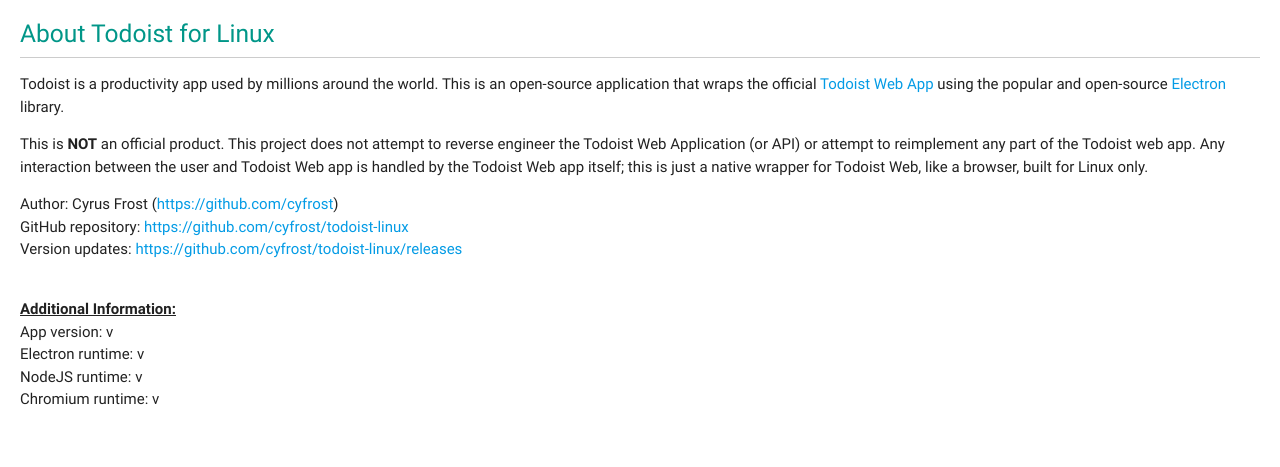
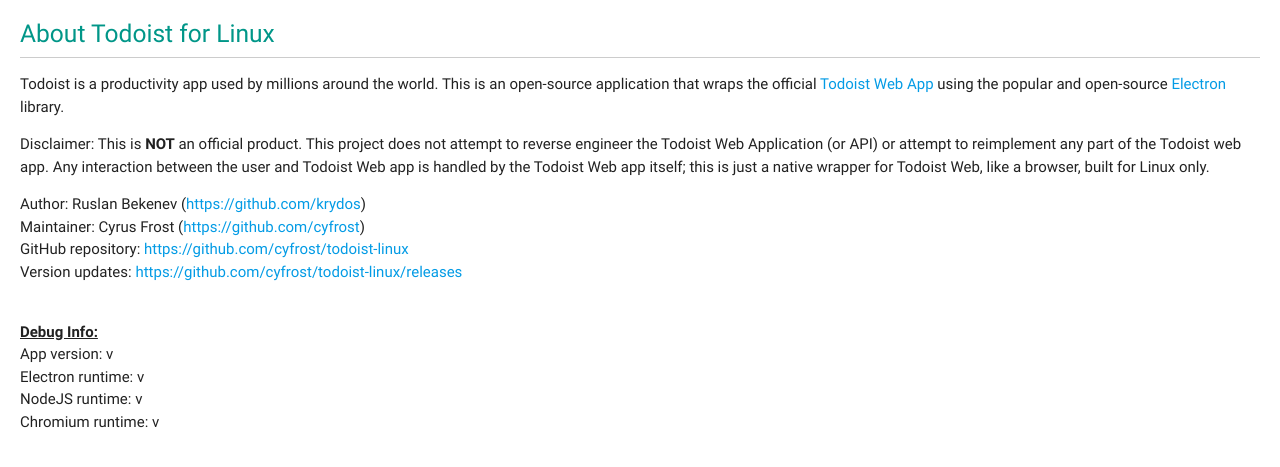
Before and after one commit to cyfrost/todoist-linux, an Electron app: page src/assets/html/about.html in a window 1280 px wide. Shown: the part 141-608 px from the top of the page. Drawn offline with nearby package versions, Linux system fonts and the light colour scheme; no server answers.

Commit message:
sanity edits

```diff
--- a/src/assets/html/about.html
+++ b/src/assets/html/about.html
@@ -25,11 +25,11 @@
          </header>
          <div>
             <p>Todoist is a productivity app used by millions around the world. This is an open-source application that wraps the official <a href='https://en.todoist.com/app?lang=en'>Todoist Web App</a> using the popular and open-source <a href='https://electronjs.org'>Electron</a> library.</p>
-            <p>This is <b>NOT</b> an official product. This project does not attempt to reverse engineer the Todoist Web Application (or API) or attempt to reimplement any part of the Todoist web app. Any interaction between the user and Todoist Web app is handled by the Todoist Web app itself; this is just a native wrapper for Todoist Web, like a browser, built for Linux only. </p>
-            <p>Author: Cyrus Frost (<a href='https://github.com/cyfrost' target="_blank">https://github.com/cyfrost</a>)<br>GitHub repository: <a href='https://github.com/cyfrost/todoist-linux' target="_blank">https://github.com/cyfrost/todoist-linux</a><br>
+            <p>Disclaimer: This is <b>NOT</b> an official product. This project does not attempt to reverse engineer the Todoist Web Application (or API) or attempt to reimplement any part of the Todoist web app. Any interaction between the user and Todoist Web app is handled by the Todoist Web app itself; this is just a native wrapper for Todoist Web, like a browser, built for Linux only. </p>
+            <p>Author: Ruslan Bekenev (<a href='https://github.com/krydos' target="_blank">https://github.com/krydos</a>)<br>Maintainer: Cyrus Frost (<a href='https://github.com/cyfrost' target="_blank">https://github.com/cyfrost</a>)<br>GitHub repository: <a href='https://github.com/cyfrost/todoist-linux' target="_blank">https://github.com/cyfrost/todoist-linux</a><br>
                Version updates: <a href="https://github.com/cyfrost/todoist-linux/releases" target="_blank">https://github.com/cyfrost/todoist-linux/releases</a>
             </p>
-            <br><b><u>Additional Information:</u></b><br>
+            <br><b><u>Debug Info:</u></b><br>
             App version: v<span id="appversion"></span><br>
             Electron runtime: v<span id="electronversion"></span><br>
             NodeJS runtime: v<span id="nodeversion"></span><br>
--- a/src/package.json
+++ b/src/package.json
@@ -17,9 +17,8 @@
     "type": "git",
     "url": "https://github.com/cyfrost/todoist-linux.git"
   },
-  "author": "Cyrus Frost <cyrus.frost@hotmail.com>",
-  "email": "cyrus.frost@hotmail.com",
-  "license": "MIT",
+  "author": "Ruslan Bekenev <furyinbox@gmail.com>",
+  "email": "furyinbox@gmail.com",
   "devDependencies": {
     "electron": "^4.0.4",
     "electron-packager": "^13.0.1"
```
Also changed, not shown: package.json (+3 -4 lines).
